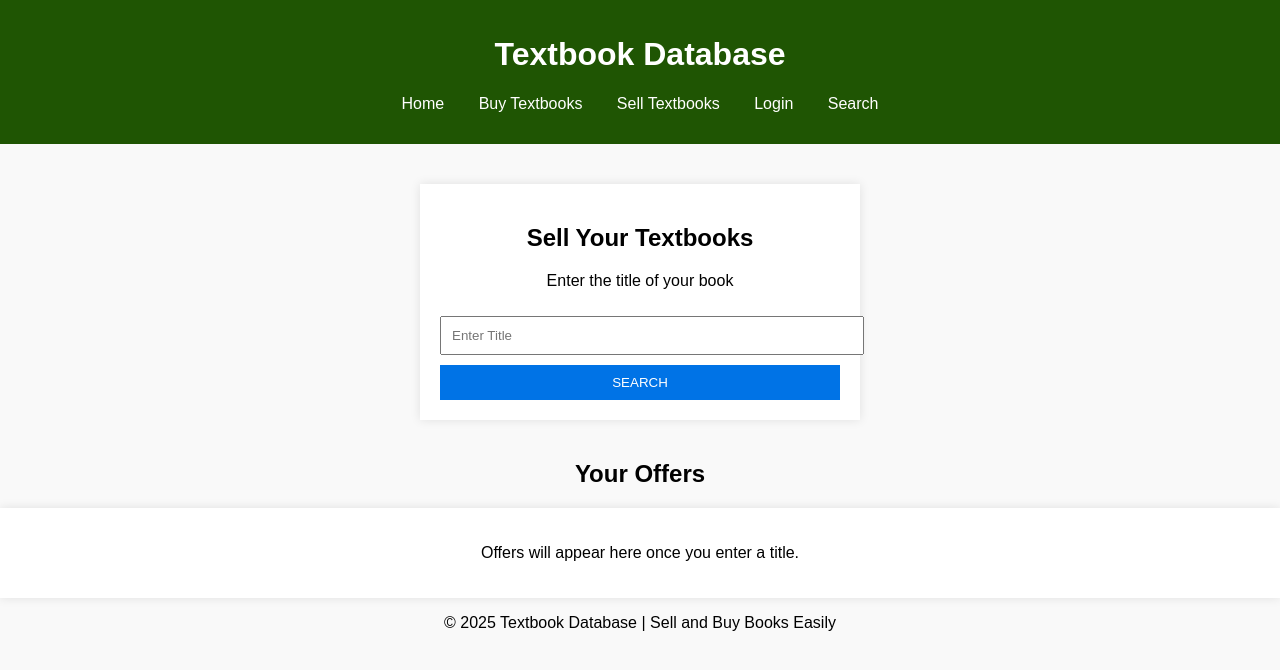
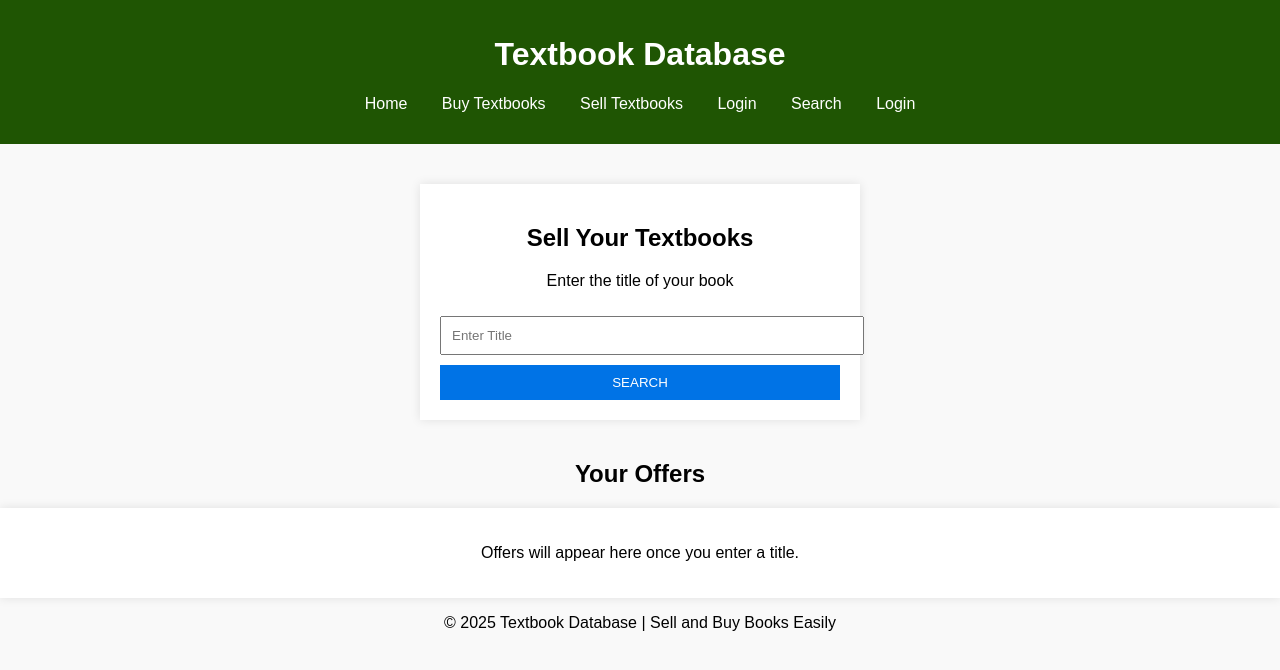
Before and after one commit to ND7871/textbook_database, a plain HTML site: page index.html in a window 1280 px wide. Drawn offline with Linux system fonts and the light colour scheme.

Commit message:
updated index file to include singup tab

```diff
--- a/index.html
+++ b/index.html
@@ -16,6 +16,7 @@
                 <li><a href="sellTexts.html">Sell Textbooks</a></li>
                 <li><a href="login.html">Login</a></li>
                 <li><a href="search.html">Search</a></li>
+                <li><a href="signup.html">Login</a></li>
 
             </ul>
         </nav>
```
